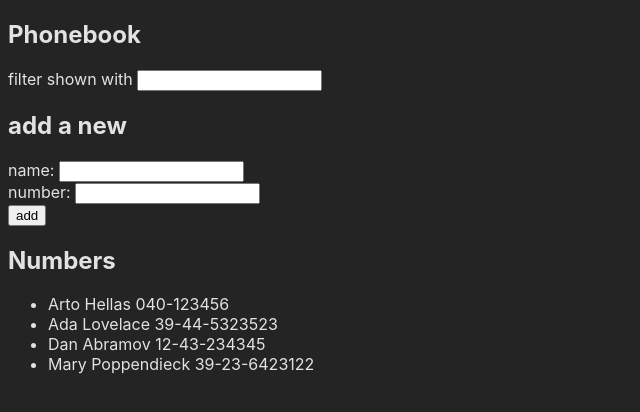
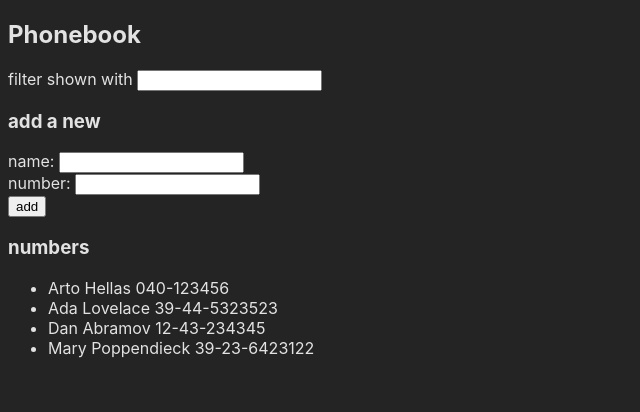
Before and after one commit to jasoncassella/phonebook1, a React (Vite) app: page / in a window 1280 px wide. Shown: the top 412 px of the page, without its empty margins (0-640 px from the left). Built offline with nearby package versions, Linux system fonts and the light colour scheme.

Commit message:
seperated into components (step5)

```diff
--- a/src/App.jsx
+++ b/src/App.jsx
@@ -1,4 +1,47 @@
 import { useState } from 'react';
+
+const Filter = ({ filter, handleFilter }) => {
+	return (
+		<div>
+			filter shown with <input value={filter} onChange={handleFilter} />
+		</div>
+	);
+};
+
+const PersonForm = ({
+	addPerson,
+	newPerson,
+	handlePersonChange,
+	newNumber,
+	handleNumberChange,
+}) => {
+	return (
+		<form onSubmit={addPerson}>
+			<h3>add a new</h3>
+			<div>
+				name: <input value={newPerson} onChange={handlePersonChange} />
+			</div>
+			<div>
+				number: <input value={newNumber} onChange={handleNumberChange} />
+			</div>
+			<div>
+				<button type='submit'>add</button>
+			</div>
+		</form>
+	);
+};
+
+const Persons = ({ personsToDisplay }) => {
+	return (
+		<ul>
+			{personsToDisplay.map(person => (
+				<li key={person.id}>
+					{person.name} {person.number}
+				</li>
+			))}
+		</ul>
+	);
+};
 
 const App = () => {
 	const [persons, setPersons] = useState([
@@ -49,29 +92,16 @@ const App = () => {
 	return (
 		<div>
 			<h2>Phonebook</h2>
-			<div>
-				filter shown with <input value={filter} onChange={handleFilter} />
-			</div>
-			<form onSubmit={addPerson}>
-				<h2>add a new</h2>
-				<div>
-					name: <input value={newPerson} onChange={handlePersonChange} />
-				</div>
-				<div>
-					number: <input value={newNumber} onChange={handleNumberChange} />
-				</div>
-				<div>
-					<button type='submit'>add</button>
-				</div>
-			</form>
-			<h2>Numbers</h2>
-			<ul>
-				{personsToDisplay.map(person => (
-					<li key={person.id}>
-						{person.name} {person.number}
-					</li>
-				))}
-			</ul>
+			<Filter filter={filter} handleFilter={handleFilter} />
+			<PersonForm
+				addPerson={addPerson}
+				newPerson={newPerson}
+				handlePersonChange={handlePersonChange}
+				newNumber={newNumber}
+				handleNumberChange={handleNumberChange}
+			/>
+			<h3>numbers</h3>
+			<Persons personsToDisplay={personsToDisplay} />
 		</div>
 	);
 };
```
